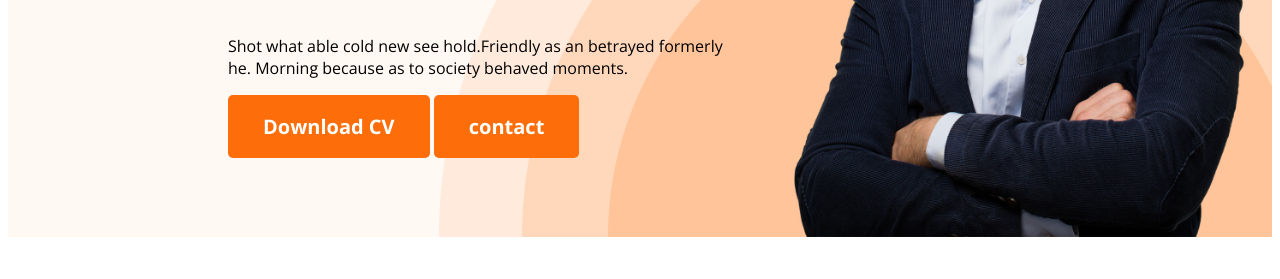
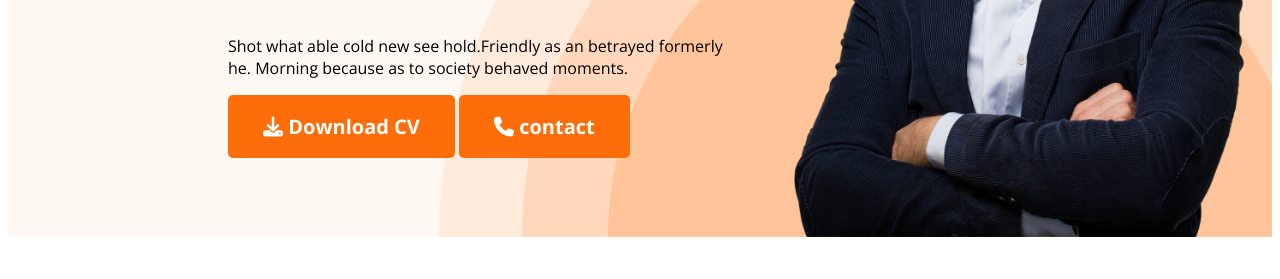
Before and after one commit to Mamun-imtiag/webdeveloper-portfolio, a plain HTML site: page index.html in a window 1280 px wide. Shown: the part 521-800 px from the top of the page. Drawn offline with nearby package versions, Linux system fonts and the light colour scheme.

Commit message:
font awesome icon added

```diff
--- a/index.html
+++ b/index.html
@@ -11,6 +11,8 @@
       href="https://fonts.googleapis.com/css2?family=Open+Sans:ital,wght@0,300..800;1,300..800&display=swap"
       rel="stylesheet"
     />
+    <script src="https://kit.fontawesome.com/5bc1cc2209.js" crossorigin="anonymous"></script>
+
     <link rel="icon" type="image/x-icon" href="/images/favicon.png" />
     <link rel="stylesheet" href="styles/portfolio.css" />
   </head>
@@ -33,8 +35,8 @@
             Shot what able cold new see hold.Friendly as an betrayed formerly
             he. Morning because as to society behaved moments.
           </p>
-          <button class="btn-primary">Download CV</button>
-          <button class="btn-primary">contact</button>
+          <button class="btn-primary"><i class="fa-sharp fa-solid fa-download"></i> Download CV</button>
+          <button class="btn-primary"><i class="fa-solid fa-phone"></i> contact</button>
         </div>
         <img class="banner-profile-pic" src="images/hardy.png" alt="" />
       </div>
```
